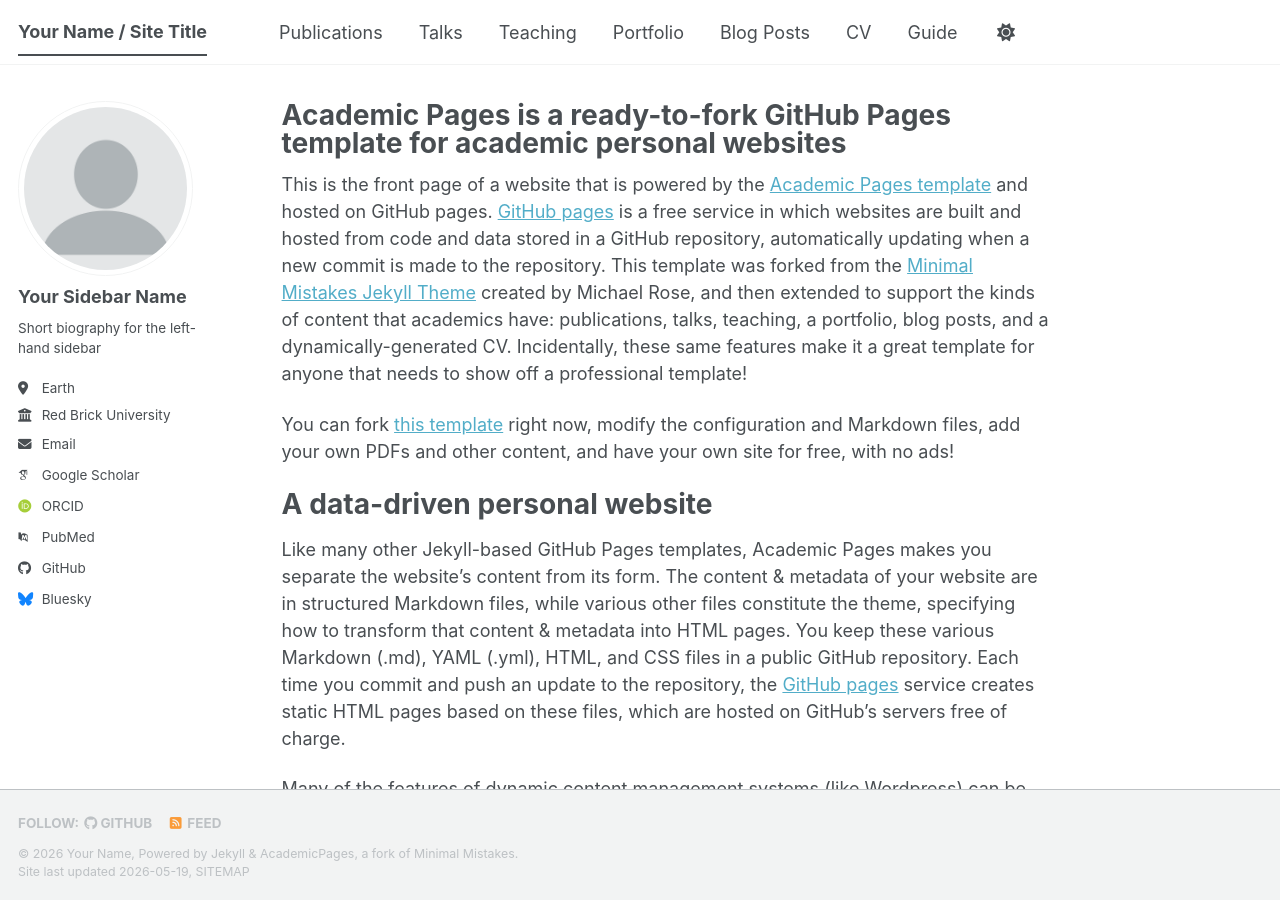
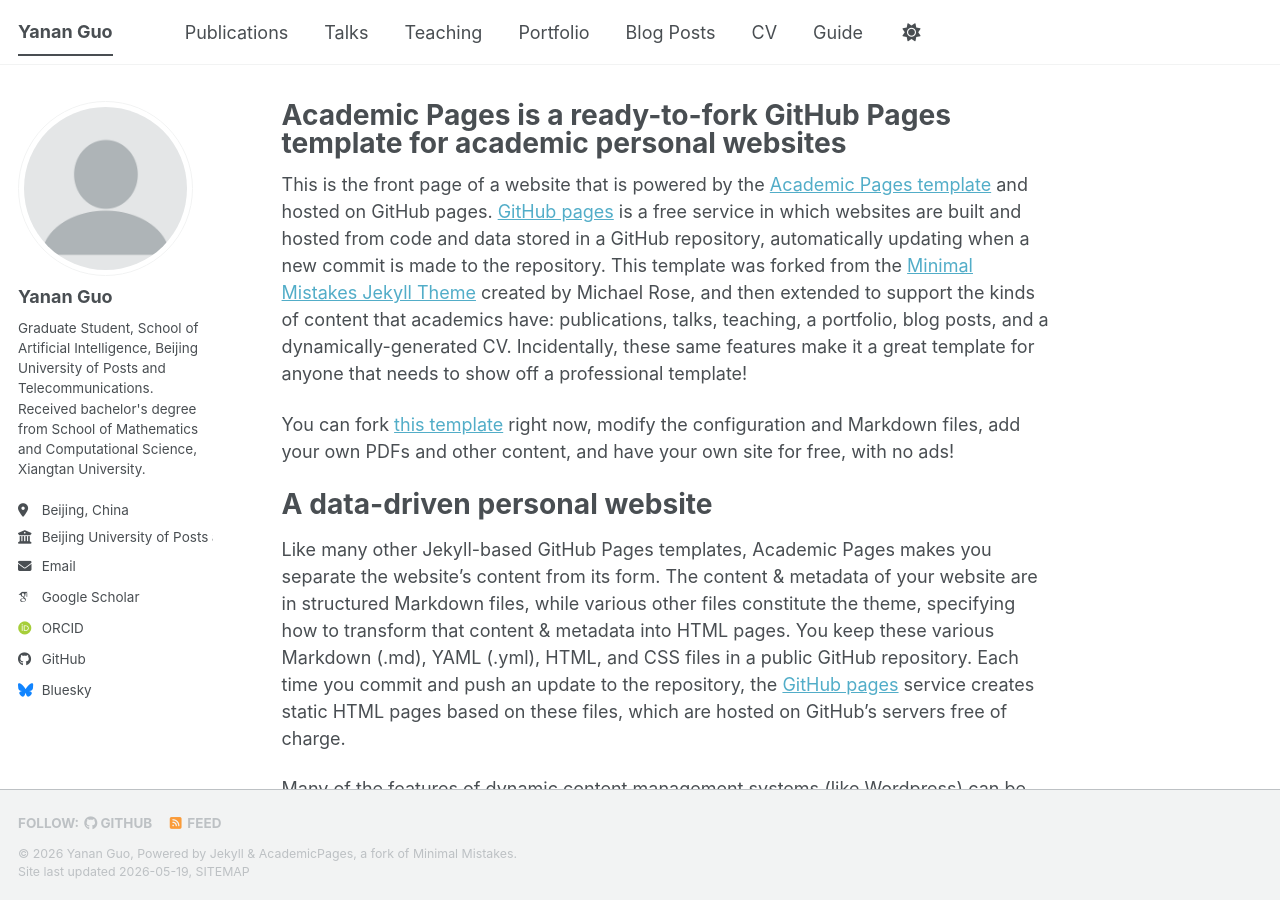
Before and after one commit to gyniy/gyniy.github.io, a Jekyll site: the page built from _pages/about.md, in a window 1280 px wide and 900 px high. Built offline with Jekyll 4.4.1, drawn with Linux system fonts in a browser that asks for light colours; some web fonts are replaced; a script bundle is joined from its source files by our own code; library files that are not in the unit come from our copies.

Commit message:
Update _config.yml

```diff
--- a/_config.yml
+++ b/_config.yml
@@ -8,43 +8,38 @@
 
 # Basic Site Settings
 locale                   : "en-US"
-site_theme               : "default" # The available themes options are "default", "air", "sunrise", "mint", "dirt" and "contrast"
-title                    : "Your Name / Site Title"
+site_theme               : "default"
+title                    : "Yanan Guo"
 title_separator          : "-"
-name                     : &name "Your Name"
-description              : &description "Your Name's academic portfolio"   # Update this with a general description of your site, this is the default if not overridden by a page
-url                      : https://academicpages.github.io # The base hostname & protocol for your site e.g. "https://[your GitHub username].github.io",
-                                                           # or if you already have some other page hosted on Github then use "https://[your GitHub username].github.io/[Your Repo Name]"
-baseurl                  : "" # the subpath of your site, e.g. "/blog"
-repository               : "academicpages/academicpages.github.io"
+name                     : &name "Yanan Guo"
+description              : &description "Graduate Student at Beijing University of Posts and Telecommunications"
+url                      : https://gyniy.github.io
+baseurl                  : ""
+repository               : "gyniy/yanan.github.io"
 
-# Site Author - The following control what appear as part of the author content on the side bar.
-#               If a field is blank the icon and link will not appear, otherwise it will be shown.
-#               Additional customization can be done by editing /_includes/author-profile.html
+# Site Author
 author:
-  # Biographic information
   avatar           : "profile.png"
-  name             : "Your Sidebar Name"
-  pronouns         : # example: "she/her"
-  bio              : "Short biography for the left-hand sidebar"
-  location         : "Earth"
-  employer         : "Red Brick University"
-  uri              : # URL
-  email            : "none@example.org"
-
+  name             : "Yanan Guo"
+  pronouns         :
+  bio              : "Graduate Student, School of Artificial Intelligence, Beijing University of Posts and Telecommunications. Received bachelor's degree from School of Mathematics and Computational Science, Xiangtan University."
+  location         : "Beijing, China"
+  employer         : "Beijing University of Posts and Telecommunications"
+  uri              :
+  email            : "2024111145@bupt.cn"
   # Academic websites
-  academia         : # URL
-  arxiv            : # URL - Update with the correct link to your profile
+  academia         :
+  arxiv            :
   googlescholar    : "https://scholar.google.com/citations?user=PS_CX0AAAAAJ"
-  inspire-hep      : # URL
-  impactstory      : # URL
-  orcid            : "https://orcid.org/yourorcidurl"
-  semantic         : # URL
-  ssrn             : # URL
-  pubmed           : "https://www.ncbi.nlm.nih.gov/pubmed/?term=john+snow"
-  researchgate     : # URL
-  scopus           : # URL
-  zotero           : # URL
+  inspire-hep      :
+  impactstory      :
+  orcid            : ""
+  semantic         :
+  ssrn             :
+  pubmed           :
+  researchgate     :
+  scopus           :
+  zotero           :
 
 
   # Repositories and software development
```
